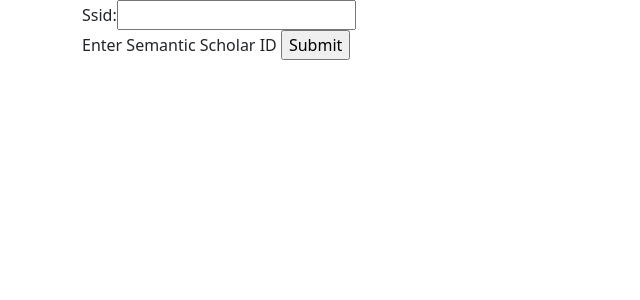
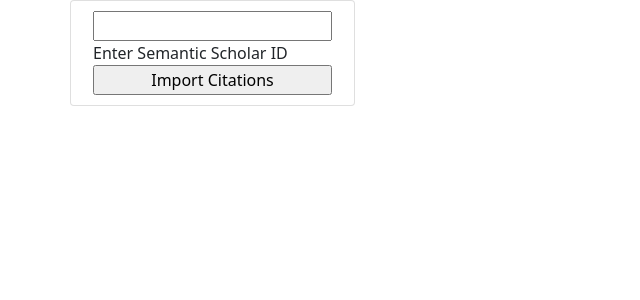
Before and after one commit to wabarr/citation_networks, a Django app: page /import-citations/ in a window 1280 px wide. Shown: the part 56-356 px from the top of the page, without its empty margins (0-640 px from the left). Run offline with Django 3.2, Linux system fonts and the light colour scheme; some libraries are stand-ins or nearby versions.

Commit message:
make import for prettier

```diff
--- a/citation_networks/templates/citation_networks/import_citations.html
+++ b/citation_networks/templates/citation_networks/import_citations.html
@@ -1,13 +1,33 @@
 {% extends "citation_networks/base.html" %}
+
+{% block script_header %}
+
+    <style>
+
+        form {
+            margin: 10px
+        }
+        form label {
+            display: none;
+        }
+
+        input {
+            width: 100%;
+        }
+    </style>
+
+{% endblock %}
 
 {% block content %}
 <div class="container">
     <div class="row">
+        <div class="col-md-3 card">
         <form action="/import-citations/" method="post">
          {% csrf_token %}
         {{ form }}
-         <input type="submit" value="Submit">
+         <input type="submit" value="Import Citations">
     </form>
+    </div>
     </div>
 </div>
 {% endblock %}
```
